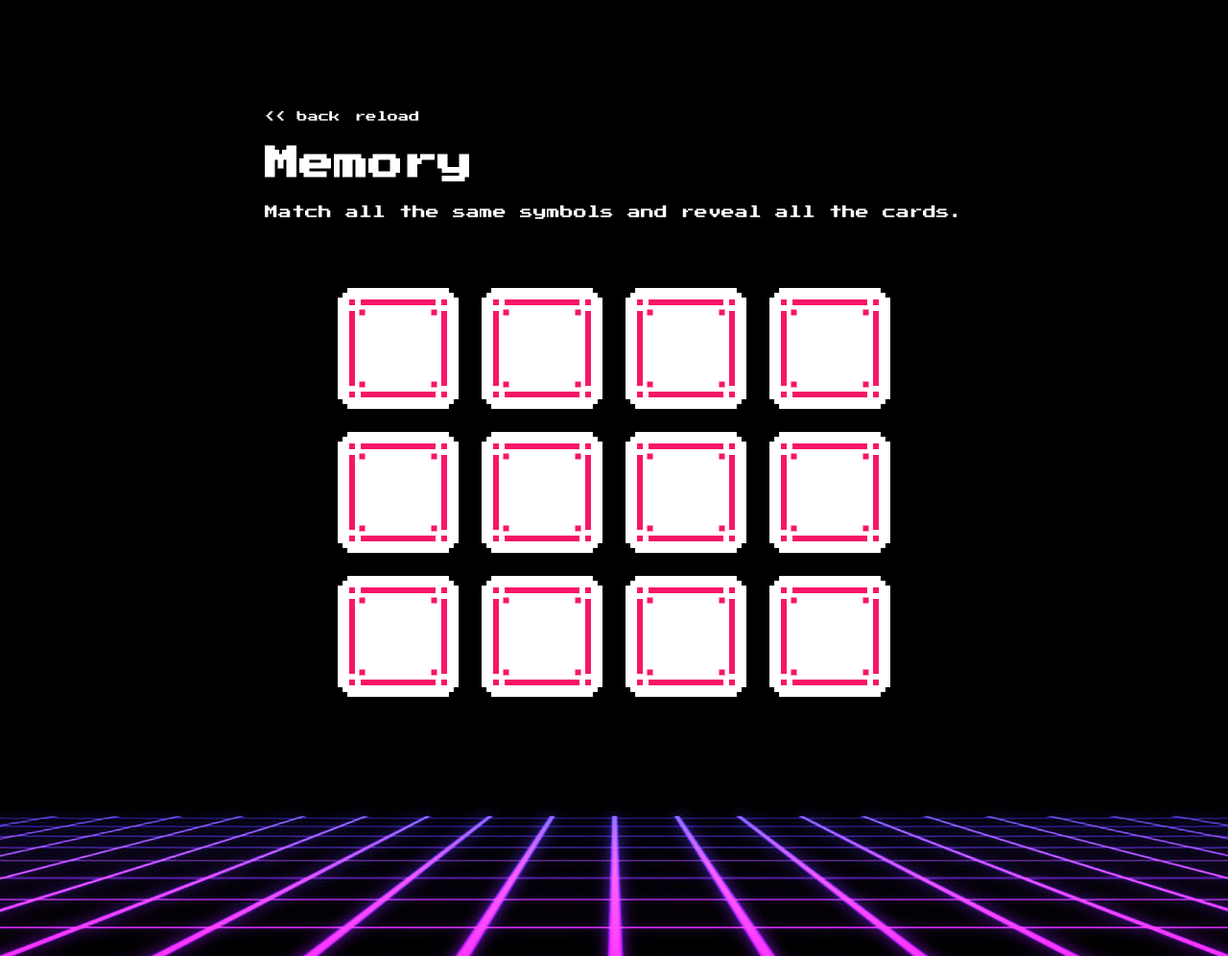
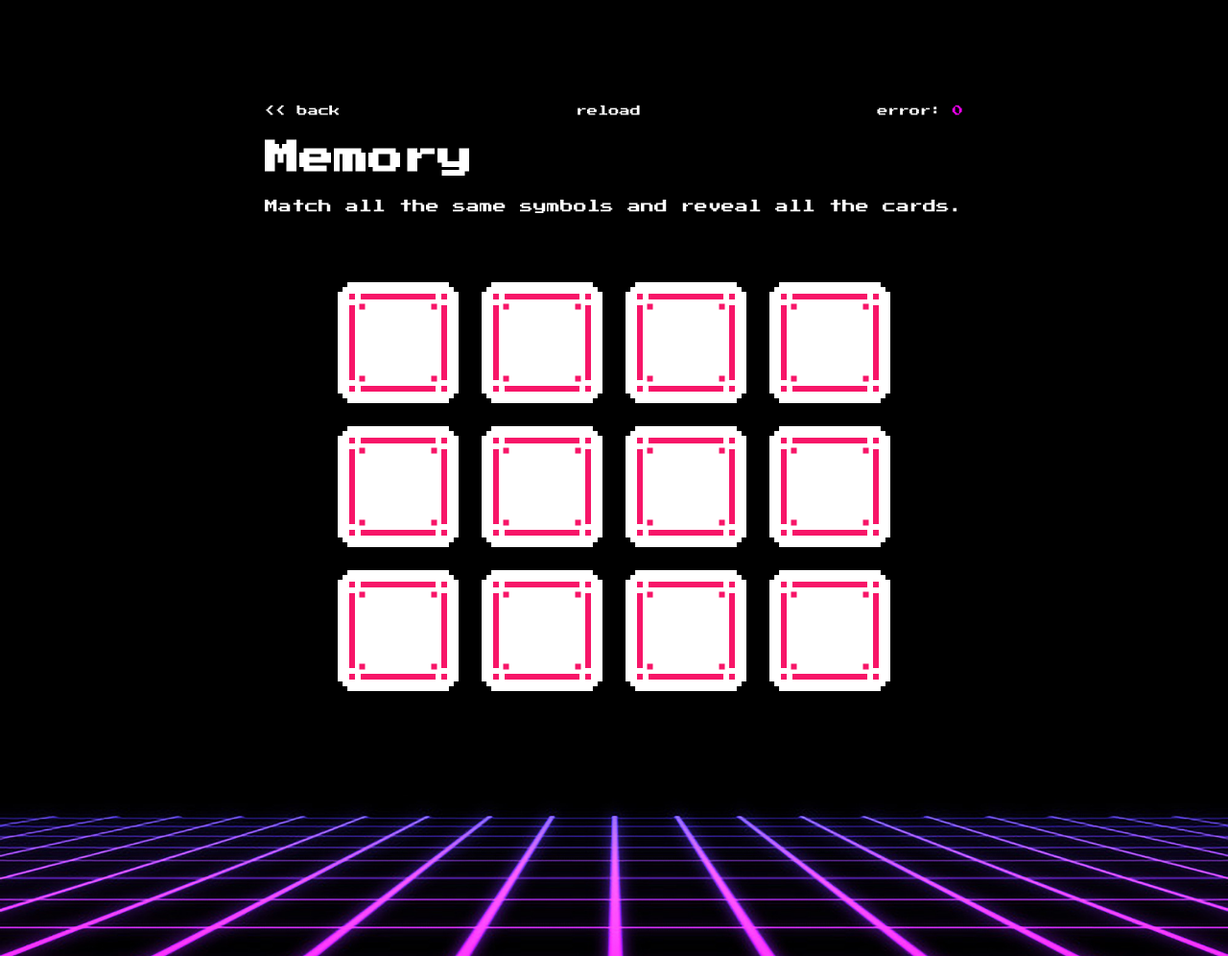
Before and after one commit to matteotagliatti/arcade-games, a Jekyll site: the page built from memory/index.html, in a window 1280 px wide. Shown: the whole page at 96% size. Built offline with Jekyll 4.4.1, drawn with Linux system fonts in a browser that asks for light colours.

Commit message:
memory complete, if in footer script

```diff
--- a/_includes/footer.html
+++ b/_includes/footer.html
@@ -1,3 +1,6 @@
 <script src="{{ 'common/utils.js' | relative_url}}"></script>
+{% if page.title == 'Tris' %}
 <script src="{{ 'tris/script.js' | relative_url}}"></script>
+{% endif %} {% if page.title == 'Memory' %}
 <script src="{{ 'memory/script.js' | relative_url}}"></script>
+{% endif %}
--- a/_layouts/game.html
+++ b/_layouts/game.html
@@ -9,12 +9,21 @@
   <body>
     <div class="container game">
       <div class="game-data">
-        <a
-          class="text-small inline-block mb1"
-          href="{{ 'index.html' | relative_url }}"
-          >&lt;&lt; back</a
-        >
-        <a id="reload" class="text-small inline-block mb1" href="#"> reload</a>
+        <div class="game-header">
+          <a
+            class="text-small inline-block mb1"
+            href="{{ 'index.html' | relative_url }}"
+            >&lt;&lt; back</a
+          >
+          <a id="reload" class="text-small inline-block mb1" href="#">
+            reload</a
+          >
+          {% if page.title == 'Memory' %}
+          <p class="text-small inline-block mb1">
+            error: <span class="text-pink" id="error"></span>
+          </p>
+          {% endif %}
+        </div>
         <h1>{{ page.title }}</h1>
         <p>{{ page.description }}</p>
       </div>
--- a/common/style.css
+++ b/common/style.css
@@ -85,6 +85,10 @@
   vertical-align: middle;
 }
 
+.text-pink {
+  color: var(--pink);
+}
+
 /* Margin, Padding */
 
 .mb1 {
@@ -105,6 +109,11 @@
 .game-data {
   padding: 12px;
   margin-bottom: 1rem;
+}
+
+.game-header {
+  display: flex;
+  justify-content: space-between;
 }
 
 /* Alert */
--- a/memory/script.js
+++ b/memory/script.js
@@ -1,8 +1,10 @@
 const grid = document.querySelector(".grid");
+const errorCounter = document.getElementById("error");
 const cards = ["alien", "bug", "duck", "rocket", "spaceship", "ticktac"];
 const deck = [...cards, ...cards];
 
 let pick = [];
+let error = 0;
 
 deck.sort(function () {
   /* Generdom value for random deck assort */
@@ -19,6 +21,8 @@
   grid.appendChild(card);
 }
 
+errorCounter.innerText = error;
+
 /* Add a front to the card */
 function flipCard(event) {
   const card = event.target;
@@ -26,4 +30,32 @@
   if (card.classList.contains("flipped")) return;
   card.classList.add(card.getAttribute("data-name"), "flipped");
   pick.push(card);
+  if (pick.length === 2) {
+    checkForMatch();
+  }
 }
+
+function checkForMatch() {
+  const card1 = pick[0];
+  const card2 = pick[1];
+  const card1Name = card1.getAttribute("data-name");
+  const card2Name = card2.getAttribute("data-name");
+  if (card1Name === card2Name) {
+    checkForWin();
+  } else {
+    error++;
+    errorCounter.innerText = error;
+    setTimeout(function () {
+      card1.classList.remove(card1Name, "flipped");
+      card2.classList.remove(card2Name, "flipped");
+    }, 500);
+  }
+  pick = [];
+}
+
+function checkForWin() {
+  const flippedCards = document.querySelectorAll(".flipped");
+  if (flippedCards.length === deck.length) {
+    showMessage("You win!");
+  }
+}
--- a/memory/style.css
+++ b/memory/style.css
@@ -16,6 +16,7 @@
   background-image: url("img/back.png");
   background-repeat: no-repeat;
   background-size: contain;
+  cursor: pointer;
 }
 
 .memory .alien {
```
